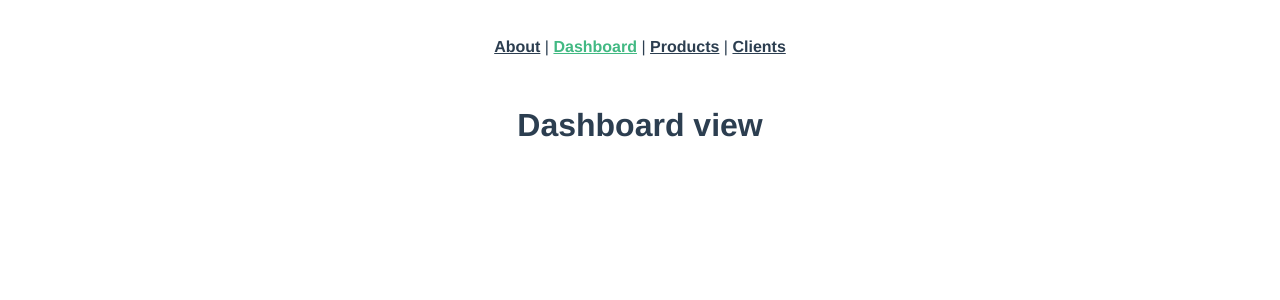
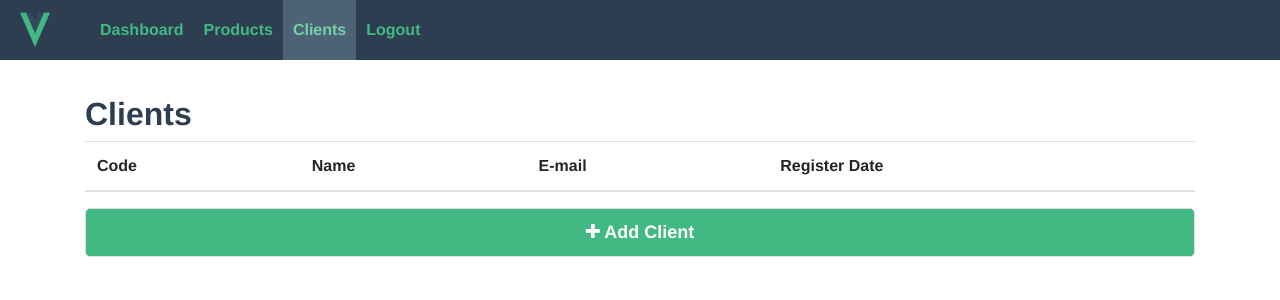
Before and after one commit to v1n1c1u/VueJsDemoProject, a Vue app: page /clients in a window 1280 px wide. Shown: the top 300 px of the page. Built offline with nearby package versions, Linux system fonts and the light colour scheme.

Commit message:
Adding tables and bootstrap

```diff
--- a/public/index.html
+++ b/public/index.html
@@ -4,6 +4,8 @@
     <meta charset="utf-8">
     <meta http-equiv="X-UA-Compatible" content="IE=edge">
     <meta name="viewport" content="width=device-width,initial-scale=1.0">
+    <link rel="stylesheet" href="https://cdnjs.cloudflare.com/ajax/libs/font-awesome/4.7.0/css/font-awesome.min.css">
+    <link rel="stylesheet" href="https://cdn.jsdelivr.net/npm/bootstrap@4.6.2/dist/css/bootstrap.min.css">
     <link rel="icon" href="<%= BASE_URL %>favicon.ico">
     <title>Demo Vue.js App</title>
   </head>
--- a/src/App.vue
+++ b/src/App.vue
@@ -1,35 +1,42 @@
 <template>
   <div id="app">
-    <nav>
-      <router-link to="/about">About</router-link> |
-      <router-link to="/">Dashboard</router-link> |
-      <router-link to="/products">Products</router-link> |
-      <router-link to="/clients">Clients</router-link>
-
-    </nav>
+    <Menu v-if="this.$router.currentRoute.name != 'Login'"></Menu>
     <router-view/>
   </div>
 </template>
 
+<script>
+import Menu from '@/components/menu/Menu.vue'
+
+export default {
+  components:{
+    Menu: Menu
+  }
+}
+</script>
+
 <style>
+:root{
+  --primary-color: #42b983;
+  --secondary-color: #2c3e50;
+}
+
 #app {
   font-family: Avenir, Helvetica, Arial, sans-serif;
   -webkit-font-smoothing: antialiased;
   -moz-osx-font-smoothing: grayscale;
-  text-align: center;
   color: #2c3e50;
 }
-
-nav {
-  padding: 30px;
+.container {
+  margin-top:35px;
+}
+body {
+  margin: 0;
+  padding: 0;
+}
+.page-title{
+  font-size: 600;
+  font-weight: bold;
 }
 
-nav a {
-  font-weight: bold;
-  color: #2c3e50;
-}
-
-nav a.router-link-exact-active {
-  color: #42b983;
-}
 </style>
--- /dev/null
+++ b/src/components/buttons/FormButton.vue
@@ -0,0 +1,45 @@
+<template>
+    <div>
+       <button
+            :type=type
+            @click="callback"
+            >
+            <i :class=iconClass></i>
+            {{ value }}
+        </button>
+    </div>
+</template>
+<script>
+
+export default {
+    name:"FormButton",
+    props: {
+        value: {type: String, require},
+        type: {type:String, default: 'button'},
+        callback: {type:Function, default: () => {}},
+        iconClass: {type:String, require:false, default:""}
+    },
+    data(){
+        return {
+
+        }
+    }
+}
+</script>
+<style scoped>
+    button {
+        padding: 10px 20px;
+        border: 1px solid #ddd;
+        border-radius: 2px 2px 2px 2px;
+        border-radius: 5px 5px 5px 5px;
+        background-color: var(--primary-color);
+        color: white;
+        font-size: large;
+        font-weight: bold;
+        width:100%;
+        cursor: pointer;
+    }
+    button:hover{
+        background-color: #5bbe92;
+    }
+</style>
--- /dev/null
+++ b/src/components/inputs/TextInput.vue
@@ -0,0 +1,36 @@
+<template>
+    <div>
+        <label for="">{{ label }}</label>
+        <br>
+        <input :type="type" :placeholder="placeHolder"/>
+    </div>
+</template>
+<script>
+
+export default {
+    name:"TextInput",
+    props: {
+        label: {type: String, require},
+        type: {type:String,default: 'text'},
+        placeHolder: {type:String, default: '', require: false}
+    },
+    data(){
+        return {
+
+        }
+    }
+}
+</script>
+<style scoped>
+    input {
+        padding: 12px 20px;
+        margin: 8px 0px;
+        display: inline-block;
+        border: 1px solid #ddd;
+        border-radius: 2px 2px 2px 2px;
+        outline: none;
+    }
+    input:focus{
+        border-color:var(--primary-color);
+    }
+</style>
--- /dev/null
+++ b/src/components/menu/Menu.vue
@@ -0,0 +1,55 @@
+<template>
+    <nav id="menu">
+      <div id="logo-div"><img id="menu-logo" src="@/assets/logo.png"/></div>
+      <router-link to="/">Dashboard</router-link>
+      <router-link to="/products">Products</router-link>
+      <router-link to="/clients">Clients</router-link>
+      <router-link id="logout-link" to="/login">Logout</router-link>
+    </nav>
+</template>
+<style scoped>
+    #menu {
+        padding:  0 30px 0 10px;
+        height: 60px;
+        overflow: hidden;
+        background-color: #2c3e50;
+        display: flex;
+
+    }
+
+    #menu a, #logo-div {
+        font-weight: bold;
+        color: #42b983;
+        text-decoration: none;
+        padding: 0px 10px 0px 10px;
+        display: flex;
+        flex-direction: column;
+        justify-content: center;
+        text-align: center;
+    }
+    #menu a:hover{
+        background-color: #3e5266;
+    }
+    #logout-link{
+        justify-self: end;
+        float:right;
+    }
+
+    #menu a.router-link-exact-active {
+        background-color: #4e6275;
+        color:#73d1a7;
+    }
+    #menu-logo{
+        width: 30px;
+        height: 40px;
+        margin-right: 30px;
+    }
+    #logo-link:hover{
+        background-color: #2c3e50;
+    }
+</style>
+<script>
+export default {
+    name: 'MenuComponent'
+}
+</script>
--- a/src/router/index.js
+++ b/src/router/index.js
@@ -7,7 +7,8 @@ Vue.use(VueRouter)
 
 
 const router = new VueRouter({
-  routes
+  routes,
+  mode: 'history'
 })
 
 export default router
--- a/src/views/ClientControlView.vue
+++ b/src/views/ClientControlView.vue
@@ -1,17 +1,38 @@
 <template>
-    <div class="client-control">
-        <h1>{{pageTitle}}</h1>
+    <div class="container">
+        <div class="row">
+            <div class="class col-sm-12">
+                <h2 class="page-title">Clients</h2>
+            </div>
+        </div>
+        <div class="row">
+                <div class="col-sm-12">
+                    <table class="table">
+                        <thead>
+                            <tr>
+                                <th>Code</th>
+                                <th>Name</th>
+                                <th>E-mail</th>
+                                <th>Register Date</th>
+                            </tr>
+                        </thead>
+                    </table>
+                </div>
+            </div>
+        <div class="row">
+            <div class="col-sm-12">
+                <FormButton type="button" value="Add Client" iconClass="fa fa-plus"></FormButton>
+            </div>
+        </div>
     </div>
 </template>
 <script>
-//import { defineComponent } from '@vue/composition-api'
+import FormButton from '@/components/buttons/FormButton.vue'
 
 export default {
     name: 'ClientControlView',
-    data(){
-        return {
-            pageTitle: "Client control view"
-        }
+    components:{
+        FormButton
     }
 }
 </script>
--- a/src/views/DashboardView.vue
+++ b/src/views/DashboardView.vue
@@ -1,18 +1,17 @@
 <template>
-    <div class="dashboard">
-        <h1>{{pageTitle}}</h1>
+    <div class="container">
+        <div class="row">
+            <div class="class col-sm-12">
+                <h2 class="page-title">Dashboard</h2>
+                <hr>
+            </div>
+        </div>
     </div>
 </template>
 <script>
-//import { defineComponent } from '@vue/composition-api'
 
 export default {
-    name: 'DashboardView',
-    data(){
-        return {
-            pageTitle: "Dashboard view"
-        }
-    }
+    name: 'DashboardView'
 }
 </script>
 
--- a/src/views/LoginView.vue
+++ b/src/views/LoginView.vue
@@ -1,21 +1,66 @@
 <template>
     <div class="login-div">
-      <HelloWorld msg="Welcome to Your Vue.js App"/>
+      <div class="login-box">
+        <form>
+            <h1>Login</h1>
+            <TextInput
+              label="E-mail">
+            </TextInput>
+            <TextInput
+              label="Password"
+              type="password">
+            </TextInput>
+            <br>
+            <FormButton
+              type="button"
+              value="Sign in"
+              iconClass="fa fa-sign-in"
+              :callback="signIn"
+              >
+            </FormButton>
+        </form>
+      </div>
     </div>
 </template>
 
 <script>
-  // @ is an alias to /src
-  import HelloWorld from '@/components/HelloWorld.vue'
-
+  import TextInput from '@/components/inputs/TextInput.vue';
+  import FormButton from '@/components/buttons/FormButton.vue';
   export default {
     name: 'LoginView',
-    components: {
-      HelloWorld
+    components : {
+      TextInput,
+      FormButton
+    },
+    methods: {
+      signIn(){
+        this.$router.push({name:'Dashboard'});
+      }
     }
   }
 </script>
 
-<style>
+<style scoped>
+  .login-box {
+    margin: auto;
+    padding: 20px;
+    width: 300px;
+    border: 1px solid lightgray;
+    display: flex;
+    justify-content: center;
+    margin-top: 5%;
+    height: fit-content;
+    border-radius: 10px 10px 10px 10px;
+  }
+  h1 {
+    text-align: center;
+    color: var(--primary-color);
+    font-size:50px;
+  }
+  form {
+    display: flex;
+    flex-direction: column;
+    height: 350px;
+  }
 
 </style>
--- a/src/views/ProductControlView.vue
+++ b/src/views/ProductControlView.vue
@@ -1,17 +1,38 @@
 <template>
-    <div class="product-control">
-        <h1>{{pageTitle}}</h1>
+    <div class="container">
+        <div class="row">
+            <div class="class col-sm-12">
+                <h2 class="page-title">Products</h2>
+            </div>
+        </div>
+        <div class="row">
+                <div class="col-sm-12">
+                    <table class="table">
+                        <thead>
+                            <tr>
+                                <th>Code</th>
+                                <th>Name</th>
+                                <th>Price</th>
+                                <th>Register Date</th>
+                            </tr>
+                        </thead>
+                    </table>
+                </div>
+            </div>
+        <div class="row">
+            <div class="col-sm-12">
+                <FormButton type="button" value="Add Product" iconClass="fa fa-plus"></FormButton>
+            </div>
+        </div>
     </div>
 </template>
 <script>
-//import { defineComponent } from '@vue/composition-api'
+import FormButton from '@/components/buttons/FormButton.vue'
 
 export default {
     name: 'ProductControlView',
-    data(){
-        return {
-            pageTitle: "Product control view"
-        }
+    components:{
+        FormButton
     }
 }
 </script>
```
